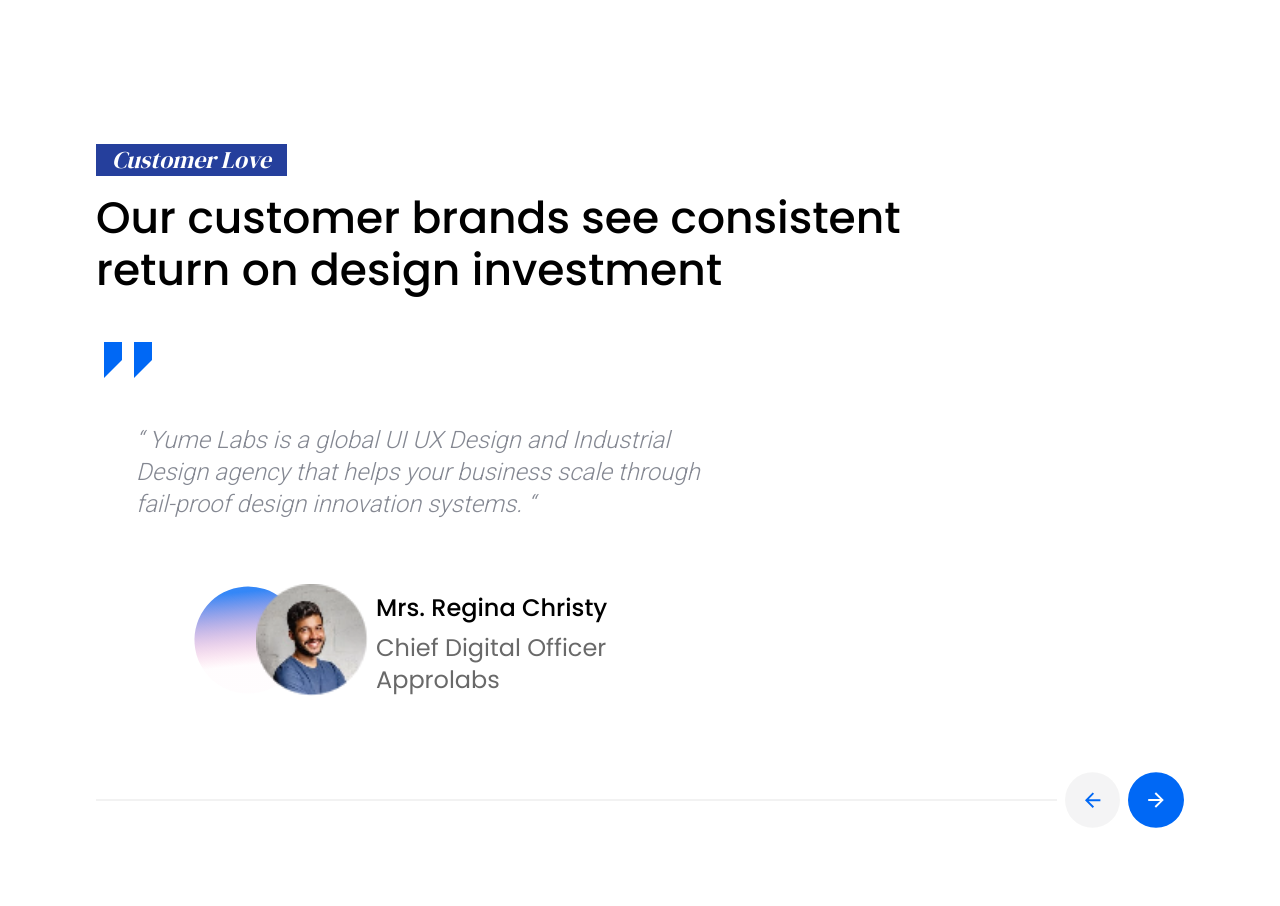
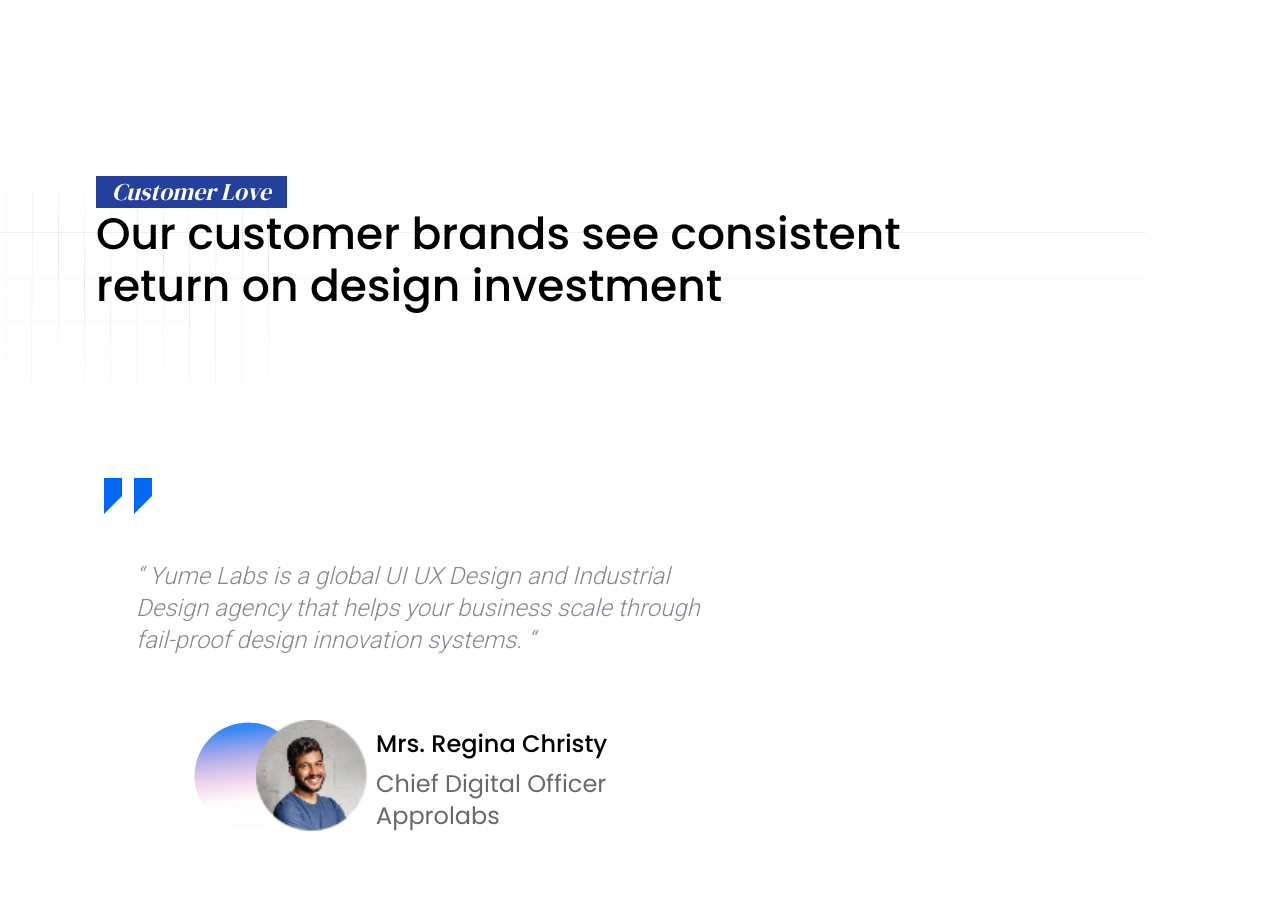
Before and after one commit to primathonacademy/august-batch-live-project-, a React (Vite) app: page / in a window 1280 px wide. Shown: the top 906 px of the page. Built offline with nearby package versions, Linux system fonts and the light colour scheme; a web font is replaced by a local one.

Commit message:
[Feature]: Tailwind classes updated

```diff
--- a/src/pages/homepage/CustomerLove.jsx
+++ b/src/pages/homepage/CustomerLove.jsx
@@ -7,24 +7,20 @@ import RightArrow from '../../assets/images/right-arrow.svg';
 
 const CustomerLoveCard = () => {
     return (
-        <div className="pt-13 pb-14">
-            <div className="">
+        <div className="mt-72 mb-14 lg:mt-14">
             <div className="mt-10">
-                    <img src={QuoteIcon} className="w-10 h-10 xl:w-16 xl:h-12" alt="quote-icon" />
+                <img src={QuoteIcon} className="w-10 h-10 xl:w-16 xl:h-12" alt="quotes icon" />
             </div>
-                <blockquote className="text-slate-925 lg:mt-10 text-lg xs:text-2xl 2xl:text-3xl 3xl:text-4xl opacity-50 font-light italic font-roboto py-12 lg:pt-0 lg:px-10 xs:w-4/5 md:w-11/12 lg:w-5/6 xl:w-3/5 2xl:w-4/6 3xl:w-4/6">
+            <p className="text-slate-925 lg:mt-10 text-lg xs:text-2xl 2xl:text-3xl 3xl:text-4xl opacity-50 font-light italic font-roboto py-12 lg:pt-0 lg:px-10 xs:w-4/5 md:w-11/12 lg:w-5/6 xl:w-3/5 2xl:w-4/6 3xl:w-4/6">
                 “ Yume Labs is a global UI UX Design and Industrial Design agency that helps your business scale
                 through fail-proof design innovation systems. “
-                </blockquote>
-            </div>
+            </p>
             <div className="flex items-center w-60 xs:w-96 lg:w-1/2 xl:w-2/5 3xl:w-1/3 lg:ml-20 xl:ml-20">
-                <div
-                    className="w-20 h-20 xs:w-28 xs:h-28 md:w-28 md:h-28 lg:w-32 lg:h-32 xl:w-36 xl:h-36 rounded-full bg-no-repeat bg-center bg-cover"
-                    style={{ backgroundImage: `url(${EllipseImg})` }}></div>
+                <img src={EllipseImg} className="relative w-20 h-20 xs:w-28 xs:h-28 md:w-28 md:h-28 lg:w-32 lg:h-32 xl:w-36 xl:h-36 rounded-full bg-no-repeat bg-center bg-cover" alt="blue colored gradient image" />
                 <img
                     src={ProfileIcon}
-                    alt="profile-image"
-                    className="absolute left-14 xs:left-16 lg:left-52 md:left-28  xl:left-44 3xl:left-60 xl:ml-20 w-14 h-14 xs:w-20 xs:h-20 lg:w-24 lg:h-24 xl:w-28 xl:h-28"
+                    alt="profile image"
+                    className="absolute left-14 xs:left-16 lg:left-52 md:left-28 xl:left-44 3xl:left-60 xl:ml-20 w-14 h-14 xs:w-20 xs:h-20 lg:w-24 lg:h-24 xl:w-28 xl:h-28"
                 />
                 <div className="flex-1 pl-6 xs:pl-10 lg:pl-14 xl:pl-14">
                     <h6 className="text-sm xs:text-lg md:text-xl xl:text-2xl font-medium font-poppins lg:py-2">
@@ -43,26 +39,29 @@ const CustomerLove = () => {
     return (
         <div className="w-full gap-1 py-32 xs:gap-x-2.5 xs:gap-y-2 3xl:gap-3 px-5 md:px-14 lg:px-20 xl:px-24 2xl:px-28 3xl:px-45.5 bg-gray-400 bg-transparent">
             <div className="w-full">
-                <div
-                    className="absolute left-0 hidden 2xl:block w-3/4 h-45.5 scale-x-100 bg-cover bg-center"
-                    style={{ backgroundImage: `url(${GridImg})` }}></div>
-                <div className="w-full text-blue-850 lg:text-white lg:w-fit lg:bg-blue-850 text-xl md:text-2xl 3xl:text-3xl xs:leading-7 font-medium font-serif italic lg:px-4 lg:my-4">
+                <img src={GridImg} className="relative left-0 hidden lg:block w-210 h-72 scale-x-150 bg-cover bg-center" alt="grid background image" />
+                {/* <div
+                    className="absolute left-0 hidden 2xl:block w-3/4 h-52 scale-x-100 bg-cover bg-center"
+                    style={{ backgroundImage: `url(${GridImg})` }}></div> */}
+                <div className='absolute top-40'>
+                    <div className="w-full text-blue-850 lg:text-white lg:w-fit lg:bg-blue-850 text-xl md:text-2xl 3xl:text-3xl xs:leading-7 font-medium font-serif italic lg:px-4 lg:mt-4">
                         Customer Love
                     </div>
                     <h3 className="text-3xl xs:text-4xl sm:text-4.7xl 2xl:text-5xl 3xl:text-5.7xl leading-9 xs:leading-10 sm:leading-11 lg:leading-12 2xl:leading-14 font-medium font-poppins xs:w-96 sm:w-full lg:w-4/5 xl:w-3/4 3xl:w-4/6">
                         Our customer brands see consistent return on design investment
                     </h3>
                 </div>
+            </div>
             <CustomerLoveCard />
             <div className="flex items-center w-full">
                 <div className="w-full h-0.5 bg-black opacity-5"></div>
                 <div className="flex justify-end">
-                    <a href="" className="mx-2">
+                    <button className="mx-2">
                         <img src={LeftArrow} className="xs:w-10 xs:h-10 xl:w-16 xl:h-16" alt="left-arrow" />
-                    </a>
-                    <a href="" className="">
+                    </button>
+                    <button>
                         <img src={RightArrow} className="xs:w-10 xs:h-10 xl:w-16 xl:h-16" alt="right-arrow" />
-                    </a>
+                    </button>
                 </div>
             </div>
         </div>
```
Lines whose indentation alone changed are shown as unchanged.
